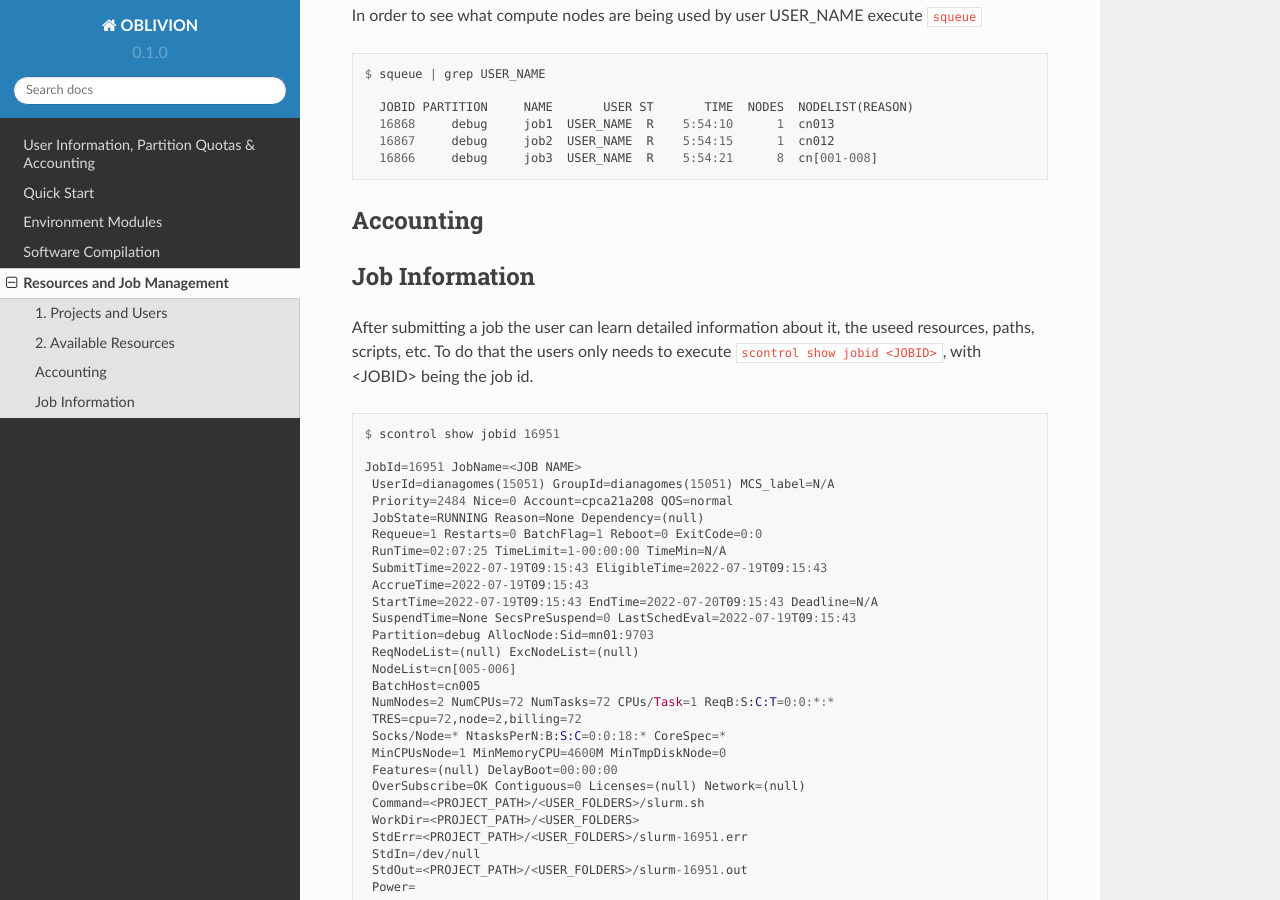
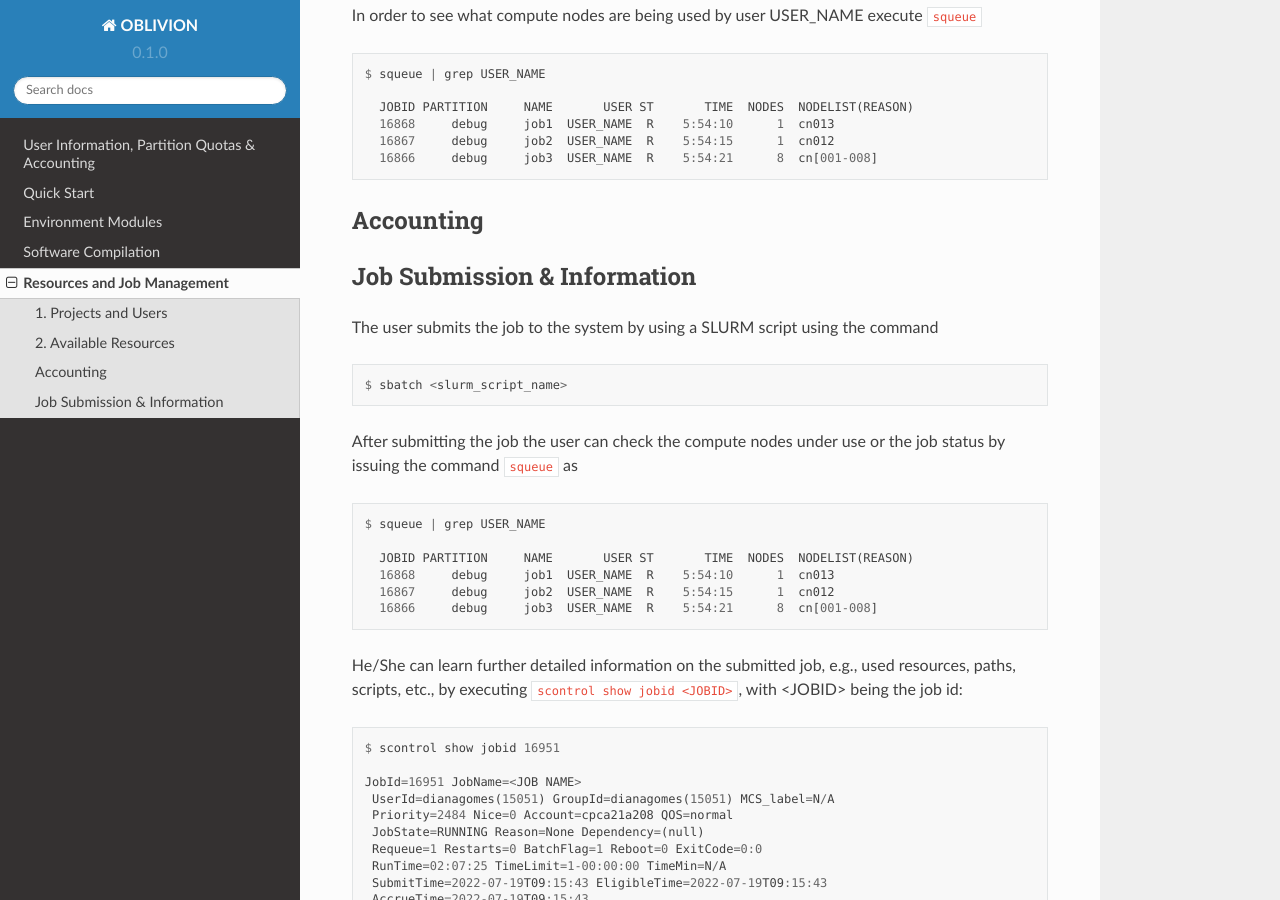
Before and after one commit to mavillez/Oblivion, a Sphinx documentation site: the page built from docs/source/management.rst, in a window 1280 px wide and 900 px high, scrolled down 679 px. Built offline with Sphinx 7.4.7 and the Read the Docs theme 2.0.0, drawn with Linux system fonts in a browser that asks for light colours.

Commit message:
Update management.rst

```diff
--- a/docs/source/management.rst
+++ b/docs/source/management.rst
@@ -44,10 +44,27 @@ In order to see what compute nodes are being used by user USER_NAME execute ``sq
 Accounting
 ----------
 
-Job Information
----------------
+Job Submission & Information
+----------------------------
 
-After submitting a job the user can learn detailed information about it, the useed resources, paths, scripts, etc. To do that the users only needs to execute ``scontrol show jobid <JOBID>``, with <JOBID> being the job id.
+The user submits the job to the system by using a SLURM script using the command
+
+.. code-block:: julia
+
+  $ sbatch <slurm_script_name>
+
+After submitting the job the user can check the compute nodes under use or the job status by issuing the command ``squeue`` as
+
+.. code-block:: julia
+
+  $ squeue | grep USER_NAME
+
+    JOBID PARTITION     NAME       USER ST       TIME  NODES  NODELIST(REASON)
+    16868     debug     job1  USER_NAME  R    5:54:10      1  cn013
+    16867     debug     job2  USER_NAME  R    5:54:15      1  cn012
+    16866     debug     job3  USER_NAME  R    5:54:21      8  cn[001-008]
+
+He/She can learn further detailed information on the submitted job, e.g., used resources, paths, scripts, etc., by executing ``scontrol show jobid <JOBID>``, with <JOBID> being the job id:
 
 .. code-block:: julia
 
```
